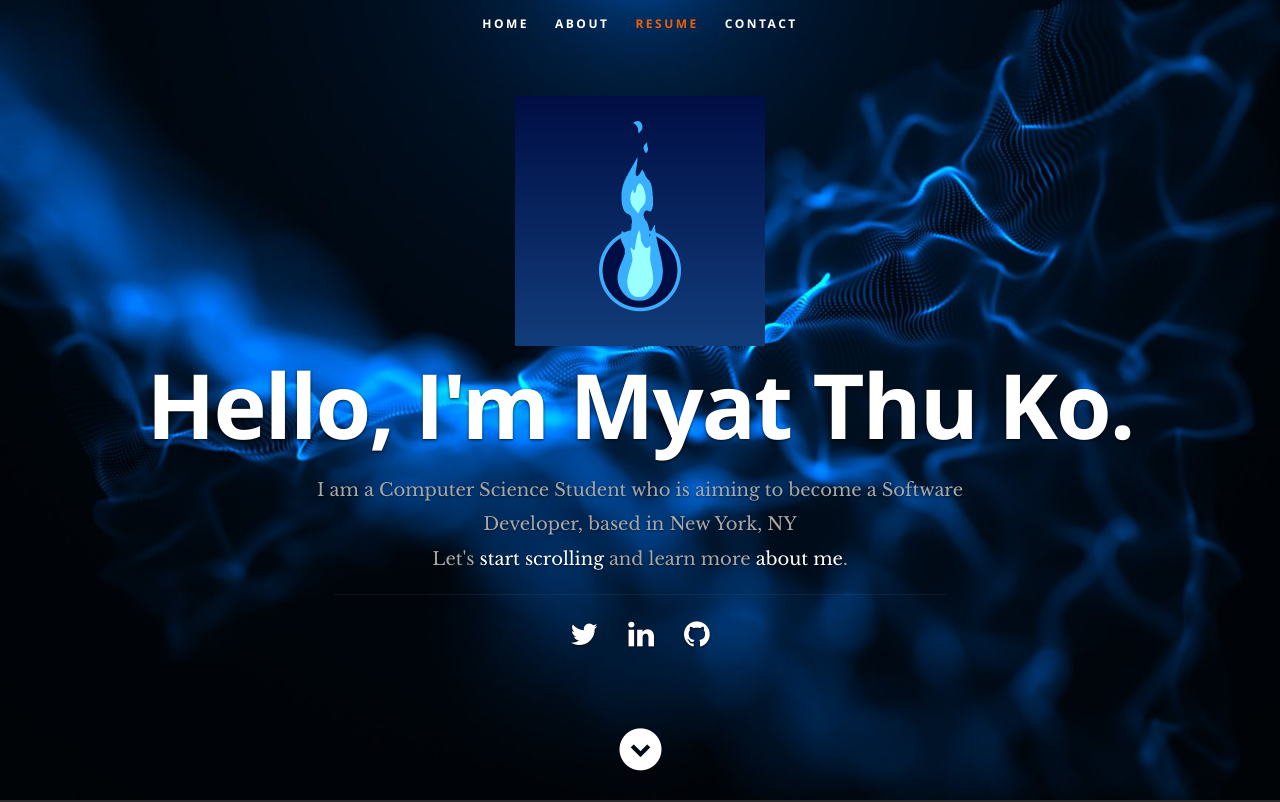
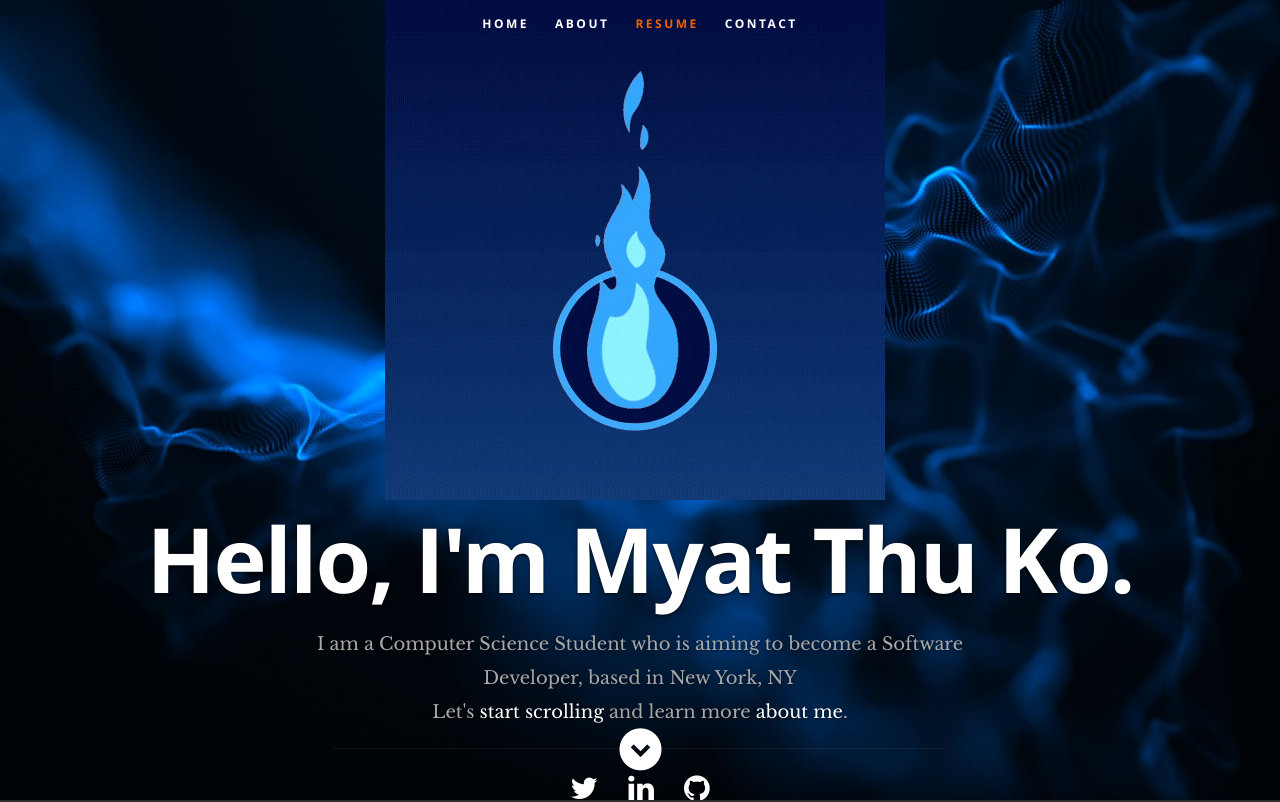
Before and after one commit to MyatThuKo/Portfolio-Website, a React (Create React App) app: page / in a window 1280 px wide. Shown: the top 802 px of the page. Built offline with nearby package versions, Linux system fonts and the light colour scheme.

Commit message:
Fixed the flame

```diff
--- a/public/css/layout.css
+++ b/public/css/layout.css
@@ -183,6 +183,11 @@ ul#nav li a {
 
 ul#nav li a:active { background-color: transparent !important; }
 ul#nav li.current a { color: #F06000; }
+
+.giphy-embed {
+   width: 50%;
+   height: 500px;
+}
 
 
 /* ------------------------------------------------------------------ */
--- a/src/components/header/header.js
+++ b/src/components/header/header.js
@@ -1,4 +1,5 @@
 import React, { Component } from 'react';
+import flame from "../header/flame.gif";
 
 export default class Header extends Component {
     render() {
@@ -17,7 +18,8 @@ export default class Header extends Component {
                 </nav>
                 <div className="row banner">
                     <div className="banner-text">
-                        <img className="header-logo" src="images/flame.png" />
+                        {/* <img className="header-logo" src="images/flame.png" /> */}
+                        <iframe src={flame} className="giphy-embed" > </iframe>
                         <h1 className="responsive-headline">Hello, I'm {resumeData.name}.</h1>
                         <h3>I am a {resumeData.role} who is aiming to become a {resumeData.dream}, based in {resumeData.location} <br />
                             Let's <a className="smoothscroll" href="#about">start scrolling</a> and learn more <a className="smoothscroll" href="#about">about me</a>.</h3>
@@ -36,3 +38,5 @@ export default class Header extends Component {
         )
     }
 }
+
+{/* <iframe src="https://giphy.com/embed/hpWpySH0J2QoIwIWlx" width="100%" height="100%" style="position:absolute" frameBorder="0" class="giphy-embed" allowFullScreen></iframe> */ }
```
Also changed, not shown: public/images/flame.png (deleted), src/components/header/flame.gif (renamed from public/Flame.gif).
